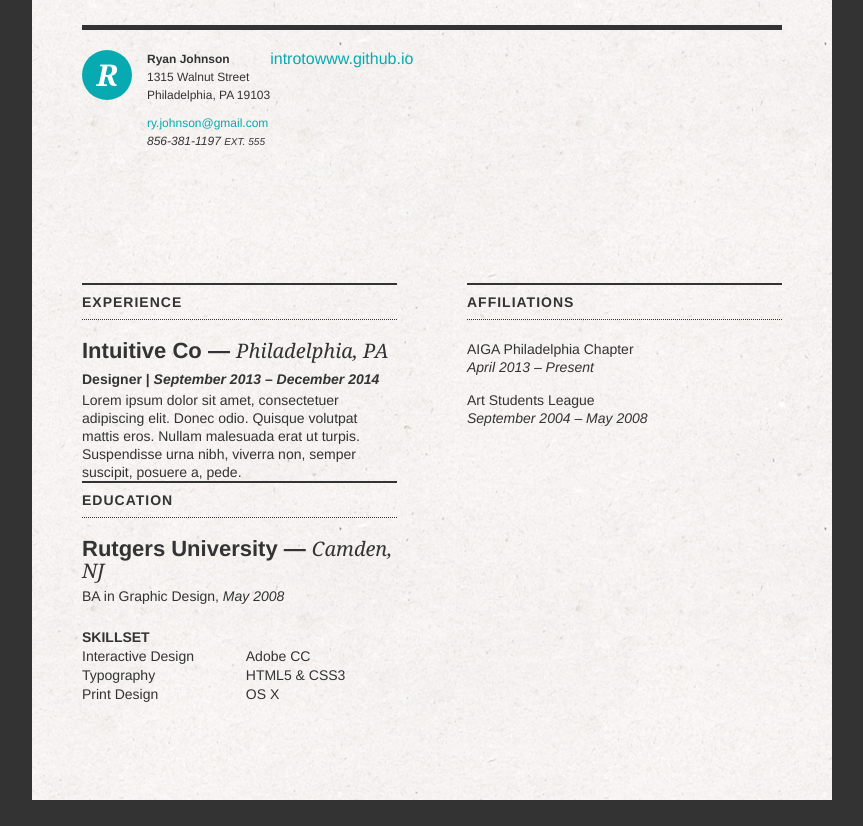
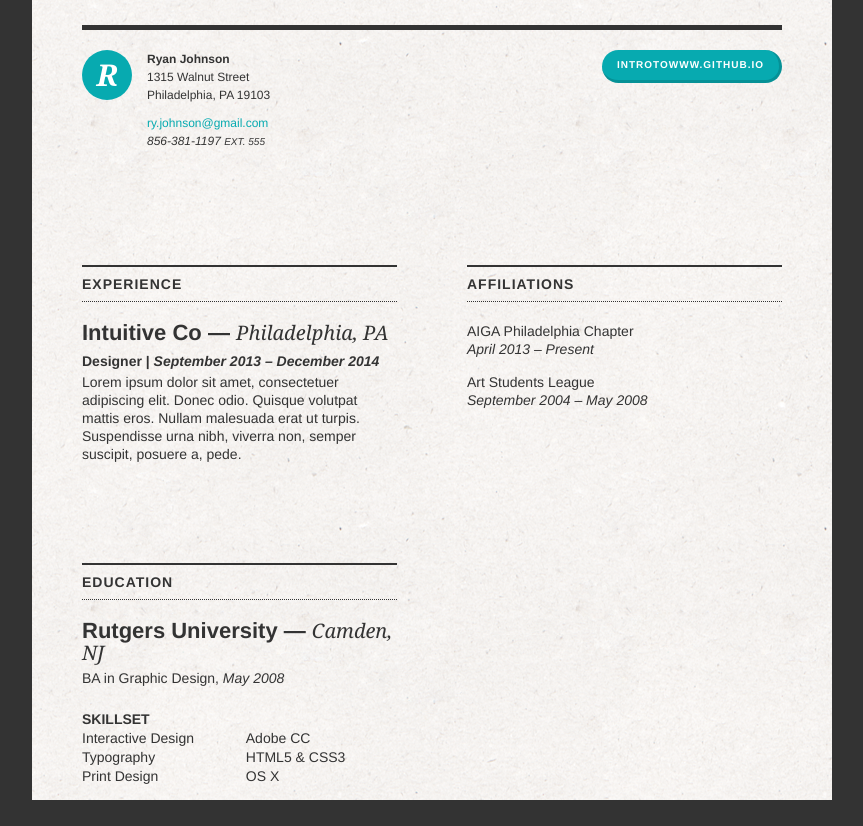
Before and after one commit to introtowww/introtowww.github.com, a plain HTML site: page resume/index.html in a window 1280 px wide. Shown: the whole page, without its empty margins (208-1071 px from the left). Before the commit the page ends 800 px from the top, so only its background shows below. Drawn offline with Linux system fonts and the light colour scheme.

Commit message:
Modified HTML File

```diff
--- a/resume/index.html
+++ b/resume/index.html
@@ -29,12 +29,12 @@
 					</p>
 				</div>
 
-				<a href='http://introtowww.github.io' target='_blank'>introtowww.github.io</a>
+				<a class='website' href='http://introtowww.github.io' target='_blank'>introtowww.github.io</a>
 			</header>
 
 			<div class='content'>
 				<div class='left-column'>
-					<div class='exerience'>
+					<div class='experience'>
 						<h2>Experience</h2>
 						<div class='employer'>
 							Intuitive Co &mdash; <span class='city'>Philadelphia, PA</span>
```
